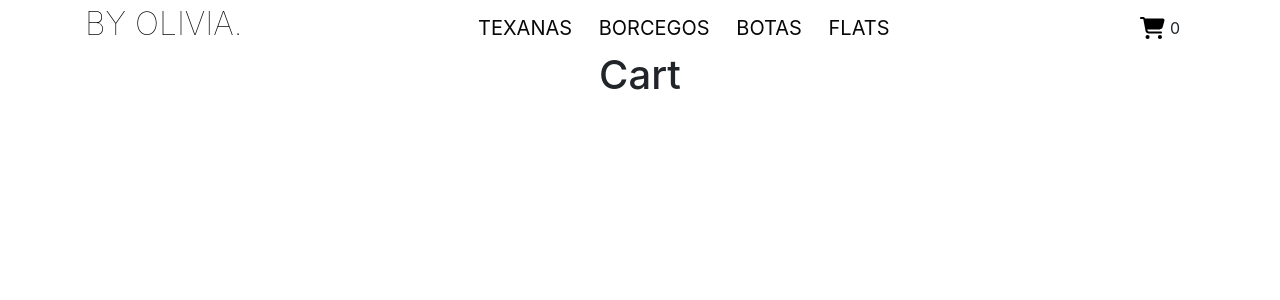
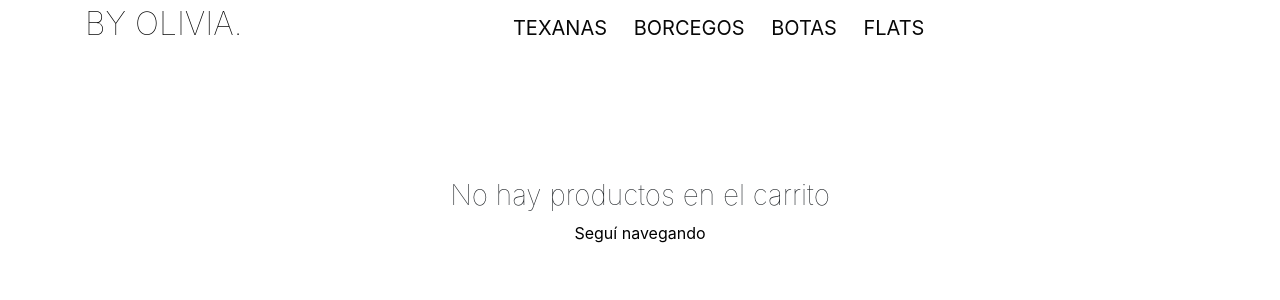
Before and after one commit to rocioromeroo/ecommerce-romero, a React (Create React App) app: page /cart in a window 1280 px wide. Shown: the top 300 px of the page. Built offline with nearby package versions, Linux system fonts and the light colour scheme.

Commit message:
cart total y un par de modificaciones

```diff
--- a/src/components/Cart/Cart.css
+++ b/src/components/Cart/Cart.css
@@ -1,3 +1,24 @@
+.cart-title{
+    padding-top: 3%;
+}
+
+.empty-cart{
+    padding: 10%;
+}
+
+.empty-cart h3{
+    font-weight: lighter;
+}
+
+.empty-cart a:hover{
+    text-decoration: none;
+    color: rgb(147, 147, 147);
+}
+
+.empty-cart a{
+    color: #000;
+}
+
 .cart-item{
     padding-top: 3%;
     justify-content: space-around;
@@ -17,3 +38,13 @@
 .cart-item-name p{
     text-transform: uppercase;
 }
+
+.cart-total {
+    padding-top: 3%;
+    border-bottom: 1px ;
+    border-color: #000;
+}
+
+.cart-total p{
+    font-weight: bold;
+}
--- a/src/components/Cart/Cart.js
+++ b/src/components/Cart/Cart.js
@@ -4,14 +4,24 @@ import {FontAwesomeIcon} from '@fortawesome/react-fontawesome';
 import {faTrash} from "@fortawesome/free-solid-svg-icons";
 import DecimalStyle from "../DecimalStyle/DecimalStyle";
 import "./Cart.css"
+import { Link } from "react-router-dom";
+
 
 const Cart = () => {
 
-    const { cart, removeItem } = useContext(CartContext)
+    const { cart, removeItem, getTotal, getQuantity } = useContext(CartContext)
+
+    if (getQuantity() === 0){
+        return (
+            <div className="empty-cart">
+                <h3>No hay productos en el carrito</h3>
+                <p><Link to="/">Seguí navegando</Link></p>
+            </div>
+        )
+    }
 
     return(
         <div>
-            <h1>Cart</h1>
             <div>
                 {cart.map(prod => {
                     return(
@@ -33,10 +43,18 @@ const Cart = () => {
                                     <button onClick={() => removeItem(prod.id)}><FontAwesomeIcon icon={faTrash}/></button>
                                 </div>
                             </div>
+
                             <hr/>
                         </div>
                     )})
                 }
+                <div className="container text-right ">
+                    <div className="cart-total col-sm-10">
+                        <p>Total: ${DecimalStyle(getTotal())} </p>
+                    </div>
+                </div>
+
+
             </div>
         </div>
     )
--- a/src/components/CartWidget/CartWidget.js
+++ b/src/components/CartWidget/CartWidget.js
@@ -2,6 +2,7 @@ import {FontAwesomeIcon} from '@fortawesome/react-fontawesome';
 import {faCartShopping} from "@fortawesome/free-solid-svg-icons";
 import { useContext } from 'react'
 import CartContext from '../../context/CartContext'
+import { Link } from "react-router-dom";
 
 const CartWidget = (props) => {
 
@@ -9,14 +10,16 @@ const CartWidget = (props) => {
 
     const quantity = getQuantity()
 
+    if (getQuantity() !== 0){
         return (
             <div className="container">
-            <FontAwesomeIcon icon={faCartShopping} style={{color: props.color, fontSize: props.size}}/>
+                <Link to="/cart"><FontAwesomeIcon icon={faCartShopping} style={{color: props.color, fontSize: props.size}}/></Link>
                 <div style={{paddingLeft: "5px"}}>
                     {quantity}
                 </div>
             </div>
         )
     }
+}
 
 export default CartWidget;
--- a/src/components/ItemCount/ItemCount.css
+++ b/src/components/ItemCount/ItemCount.css
@@ -6,3 +6,8 @@
     padding: 0.5%;
     margin: 10%;
 }
+
+button:hover{
+    text-decoration: none;
+    color: rgb(147, 147, 147);
+}
--- a/src/components/ItemDetail/ItemDetail.css
+++ b/src/components/ItemDetail/ItemDetail.css
@@ -1,3 +1,13 @@
+.item-detail a:hover {
+    text-decoration: none;
+    color: rgb(147, 147, 147);
+    opacity: 0.6;
+}
+
+.item-detail a {
+    color: rgb(129, 129, 129);
+}
+
 .item-detail{
     padding-top: 5%;
 }
--- a/src/context/CartContext.js
+++ b/src/context/CartContext.js
@@ -13,7 +13,8 @@ export const CartContextProvider = ({ children }) => {
                 if(prod.id === productToAdd.id) {
                     const newProduct = {
                         ...prod,
-                        quantity: productToAdd.quantity + prod.quantity
+                        quantity: productToAdd.quantity + prod.quantity,
+                        subtotal: prod.quantity * prod.price
                     }
                     return newProduct
                 } else {
@@ -33,6 +34,14 @@ export const CartContextProvider = ({ children }) => {
         return accu
     }
 
+    const getTotal = () => {
+        let total = 0
+        cart.forEach(prod => {
+            total += prod.quantity * prod.price
+        })
+        return total
+    }
+
     const isInCart = (id) => {
         return cart.some(prod => prod.id === id)
     }
@@ -47,7 +56,7 @@ export const CartContextProvider = ({ children }) => {
     }
 
     return(
-        <CartContext.Provider value={{ cart, addItem, getQuantity, getProduct, removeItem }}>
+        <CartContext.Provider value={{ cart, addItem, getQuantity, getProduct, removeItem, getTotal }}>
             {children}
         </CartContext.Provider>
     )
```
Lines whose indentation alone changed are shown as unchanged.
